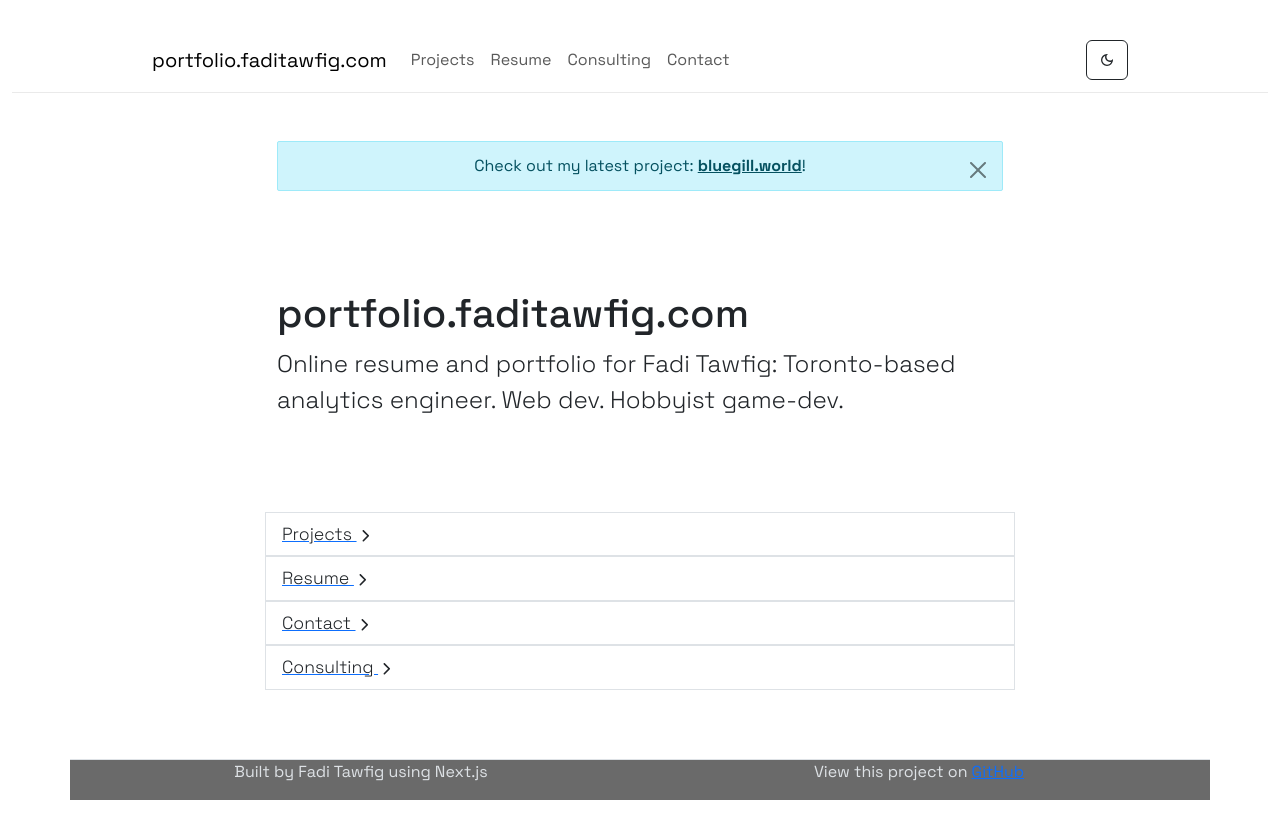
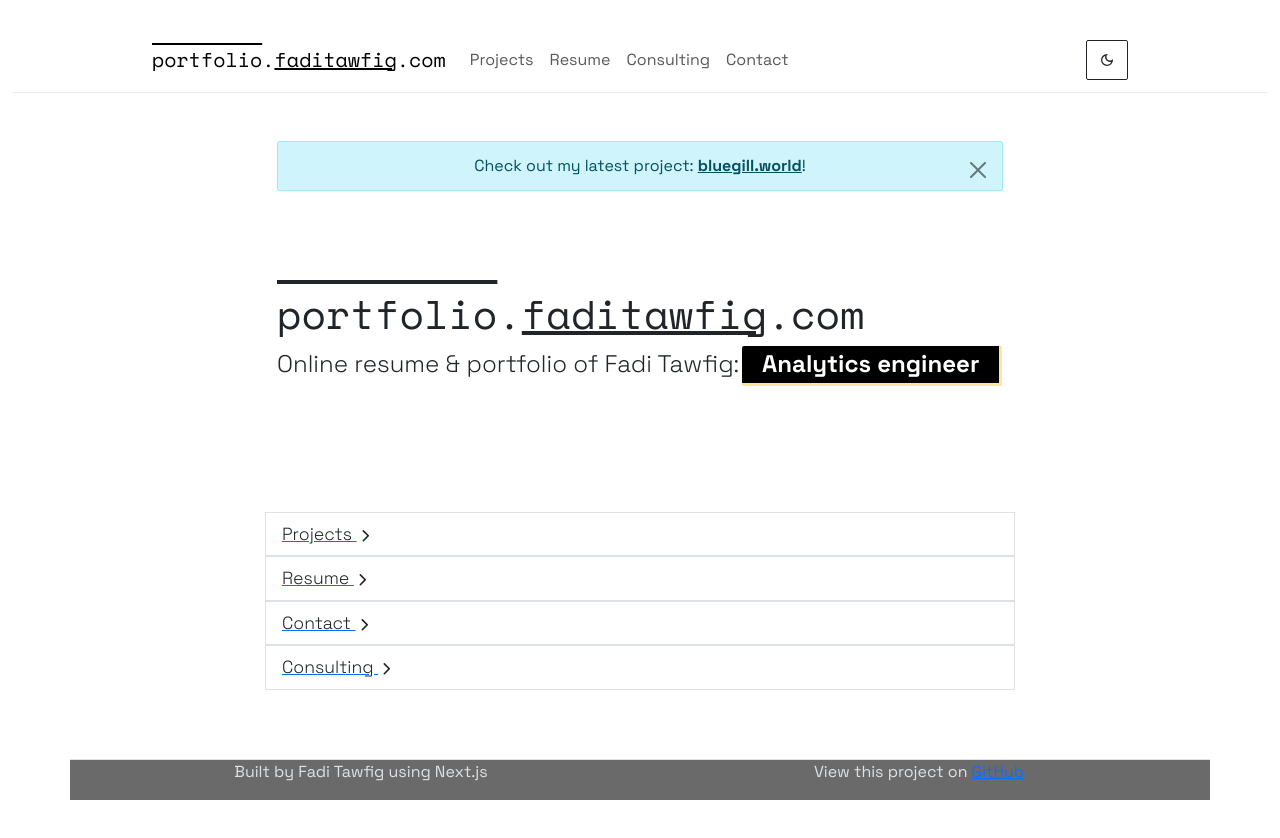
Before and after one commit to Ftawfig/portfolio.faditawfig.com, a Next.js app: page / in a window 1280 px wide. Shown: the top 838 px of the page. Built offline with nearby package versions, Linux system fonts and the light colour scheme.

Commit message:
updated homepage + styling

```diff
--- a/components/entry/entry.tsx
+++ b/components/entry/entry.tsx
@@ -96,8 +96,12 @@ export function Entry({ props, children }: { props: EntryProps, children: React.
                                         {props.entryStartDate && <h4 className="project-date">{props.entryStartDate + " - " + props.entryEndDate}</h4>}
                                     </Col>
                                 </Row>
+                                <div
+                                    style={{paddingLeft: 15, marginTop: 20 }}
+                                >
                                 {expanded && <MarkdownPreview source={children as string} />}
                                 {expanded && <CopyButton props={{ key: props.entryKey }} />}
+                                </div>
                             </Col>
                             :
                             <EditEntry props={props} toggleEditMode={toggleEditMode} >
--- a/components/header.tsx
+++ b/components/header.tsx
@@ -41,8 +41,11 @@ export default function Header() {
             <header >
                 <Navbar expand="md" className="navbar-main">
                     <Container className="nav-container">
-                        <Link className="navbar-brand" href="/">portfolio.faditawfig.com</Link>
-                        <Navbar.Toggle aria-controls="basic-navbar-nav"/>
+                        <Link className="navbar-brand" href="/">
+                            <span style={{ textDecoration: "overline" }}>portfolio</span>.
+                            <span style={{ textDecoration: "underline" }}>faditawfig</span>.com
+                        </Link>
+                        <Navbar.Toggle aria-controls="basic-navbar-nav" />
                         <Navbar.Collapse>
                             <Nav className="me-auto">
                                 <Link className="nav-link" href="/projects">Projects</Link>
@@ -52,10 +55,11 @@ export default function Header() {
                             </Nav>
                         </Navbar.Collapse>
                         <Button
-                            onClick={ handleClick }
+                            onClick={handleClick}
                             variant={"outline" + (theme === 'dark' ? '-light' : '-dark')}
+                            style={{ borderRadius: 2}}
                         >
-                            { theme === 'dark' ?  <MdDarkMode/> : <MdOutlineDarkMode/>}
+                            {theme === 'dark' ? <MdDarkMode /> : <MdOutlineDarkMode />}
                         </Button>
                     </Container>
                 </Navbar>
--- a/pages/index.tsx
+++ b/pages/index.tsx
@@ -3,18 +3,118 @@ import React from 'react';
 import Link from 'next/link';
 import { IoIosArrowForward } from "react-icons/io";
 import Head from 'next/head';
+import { useState, useEffect } from "react";
+import { title } from 'process';
+import next from 'next';
+
 
 export default function Page() {
+    const titles = ["Analytics engineer", "Web developer", "Hobbyist game-dev"];
+    const [titleIndex, setTitleIndex] = useState(1);
+    const [animationClass, setAnimationClass] = useState("");
+
+    const switchInterval = 2000;
+
+    useEffect(() => {
+        const interval = setInterval(() => {
+            // First trigger animation
+            setAnimationClass("animated-text slide-up");
+            console.log("Animating titles");
+
+            // After animation completes, update indexes and reset animation class
+            setTimeout(() => {
+                console.log("Switching titles");
+                setTitleIndex((prevIndex) => (prevIndex + 1) % titles.length);
+                setAnimationClass("");
+            }, 500); // Match this with CSS transition duration
+
+        }, switchInterval);
+
+        return () => clearInterval(interval);
+    }, []);
+
     return (
         <>
             <Head>
-                <title key="title">Fadi Tawfig's Portfolio & Online Resume | portfolio.fadtaw</title>
+                <title key="title">Fadi Tawfig's Portfolio & Online Resume | portfolio.fadtawfig.com</title>
                 <meta name="description" content="Fadi Tawfig's Portfolio" />
             </Head>
             <Container className="hero">
                 <div className="hero-content">
-                    <h1>portfolio.faditawfig.com</h1>
-                    <p>Online resume and portfolio for Fadi Tawfig: Toronto-based analytics engineer. Web dev. Hobbyist game-dev.</p>
+                    <h1>
+                        <span style={{ textDecoration: "overline" }}>portfolio</span>.
+                        <span style={{ textDecoration: "underline" }}>faditawfig</span>.com
+                    </h1>
+                    <div
+                        className='main-page-text'
+                        style={{ display: "flex", flexDirection: "row", gap: 3 }}
+                    >
+                        <p>Online resume & portfolio of Fadi Tawfig: </p>
+                        <div
+                            style={{
+                                display: "flex",
+                                flexDirection: "column",
+                                marginBottom: 0,
+                                // set opacity at top and bottom to 0 to hide the text
+                                overflow: "hidden",
+                                height: 40,
+                                backgroundColor: "black",
+                                paddingLeft: 10,
+                                paddingRight: 10,
+                                alignContent: "center",
+                                justifyContent: "center",
+                                border: "3px solid var(--bs-warning-border-subtle)",
+                                borderLeft: "none",
+                                borderTop: "none",
+                                width: 260,
+                                minWidth: 260,
+                                borderRadius: 2
+                            }}
+                        >
+                            {
+                                <>
+                                    <p
+                                        key={0}
+                                        className={animationClass}
+                                        style={{
+                                            margin: 0,
+                                            fontWeight: "bold",
+                                            color: "white",
+                                            textAlign: "center"
+                                        }}
+                                    >
+                                        {titles[titleIndex - 1 < 0 ? titles.length - 1 : titleIndex - 1]}
+                                    </p>
+                                    <p
+                                        key={1}
+                                        className={animationClass}
+                                        style={{
+                                            margin: 0,
+                                            fontWeight: "bold",
+                                            color: "white",
+                                            textAlign: "center"
+
+                                        }}
+                                    >
+                                        {titles[titleIndex]}
+                                    </p>
+                                    <p
+                                        key={2}
+                                        className={animationClass}
+                                        style={{
+                                            margin: 0,
+                                            fontWeight: "bold",
+                                            color: "white",
+                                            textAlign: "center"
+                                        }}
+                                    >
+                                        {titles[titleIndex + 1 >= titles.length ? 0 : titleIndex + 1]}
+                                    </p>
+                                </>
+                            }
+
+                        </div>
+                    </div>
                 </div>
             </Container>
             <Container className="main" style={{ marginTop: 30 }}>
--- a/styles/globals.css
+++ b/styles/globals.css
@@ -3,6 +3,13 @@ body {
     font-optical-sizing: auto;
     font-style: normal;
 }
+
+h1, h2, h3, h4, h5, h6, .navbar-brand {
+    font-family: "Space Mono", serif !important;
+    font-optical-sizing: auto;
+    font-weight: 200;
+}
+
 
 .navbar-main {
     /*box-shadow: 2px 2px 5px rgba(0, 0, 0, 0.2);*/
@@ -40,7 +47,6 @@ body {
 }
 
 .hero {
-    height: 25vh;
     min-height: 275px;
     max-width: 750px;
 
@@ -49,6 +55,26 @@ body {
     background-color: rgb(44, 44, 44); */
 }
 
+
+@media screen and (min-width: 768px){
+    .hero {
+        height: 25vh;
+    }
+    .main-page-text {
+        align-items: flex-start;
+    }
+}
+
+@media screen and (max-width: 768px) {
+    .hero {
+        margin-top: 50px;
+    }
+    .main-page-text {
+        margin-top: 30px;
+        align-items: center;
+    }
+
+}
 .hero-content {
     position: relative;
     top: 30%;
@@ -174,3 +200,11 @@ body {
 div.row {
     margin: 0px;
 }
+
+.animated-text {
+    transition: all 0.5s ease;
+}
+
+.slide-up {
+    transform: translateY(-100%);
+}
```
Also changed, not shown: styles/index.module.css (added, +15 -0 lines).
